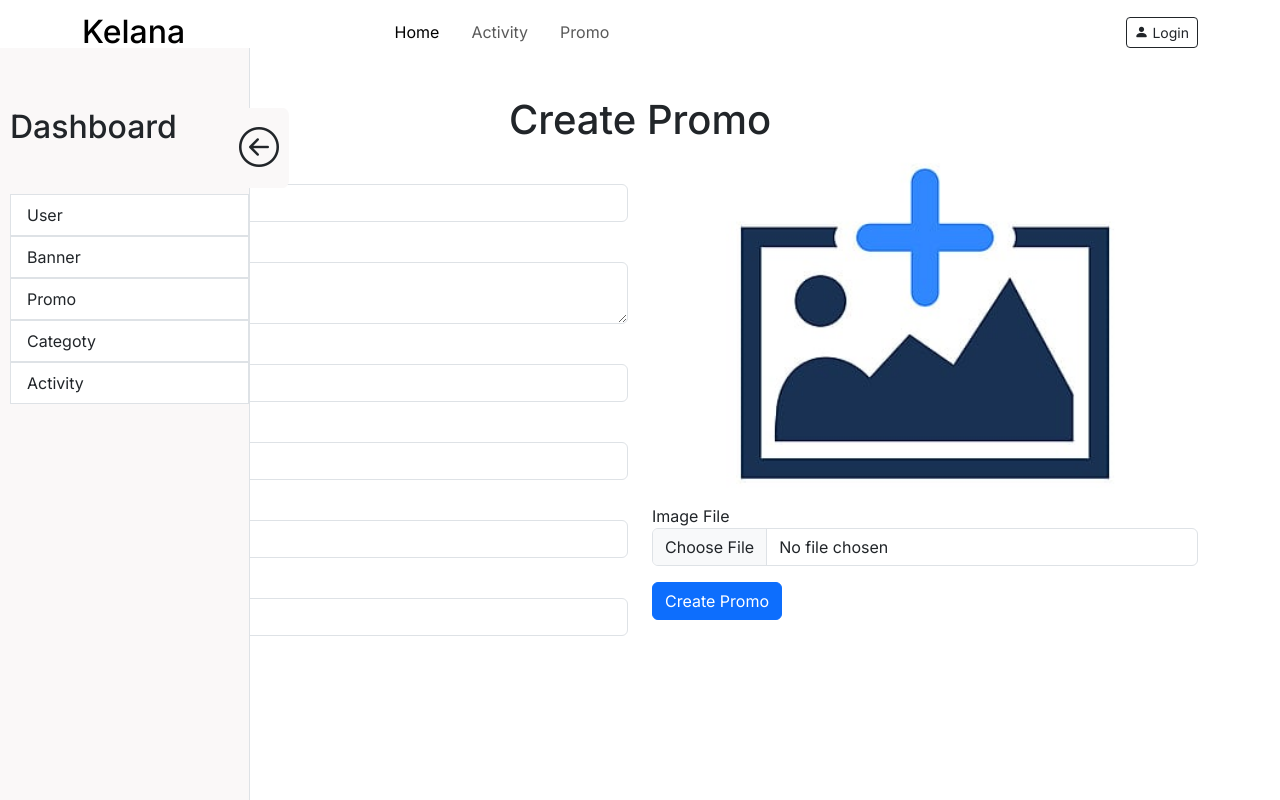
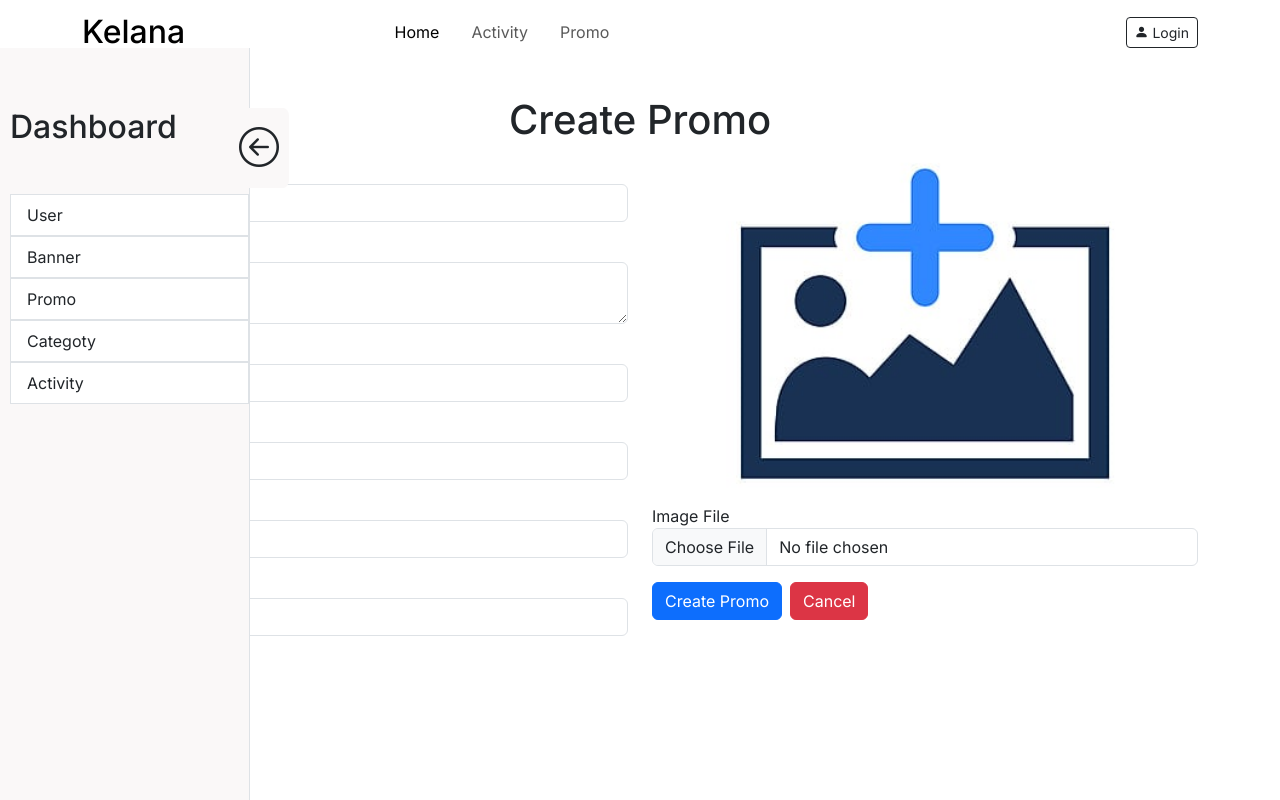
Before and after one commit to danimisme/incomplete-kelana, a Next.js app: page /dashboard/promo/create-promo in a window 1280 px wide. Built offline with nearby package versions, Linux system fonts and the light colour scheme.

Commit message:
add button cancel

```diff
--- a/src/app/dashboard/promo/create-promo/page.js
+++ b/src/app/dashboard/promo/create-promo/page.js
@@ -4,6 +4,7 @@ import Label from "@/components/Elements/input/Label";
 import styles from "./CreatePromoPage.module.css";
 import useUpload from "@/services/useUpload";
 import { useState } from "react";
+import Link from "next/link";
 
 export default function CreatePromoPage() {
   const { upload } = useUpload();
@@ -89,6 +90,9 @@ export default function CreatePromoPage() {
           <button className="btn btn-primary" disabled={isLoading}>
             Create Promo
           </button>
+          <Link href="/dashboard/promo">
+            <button className="btn btn-danger ms-2">Cancel</button>
+          </Link>
         </div>
       </div>
     </div>
```
